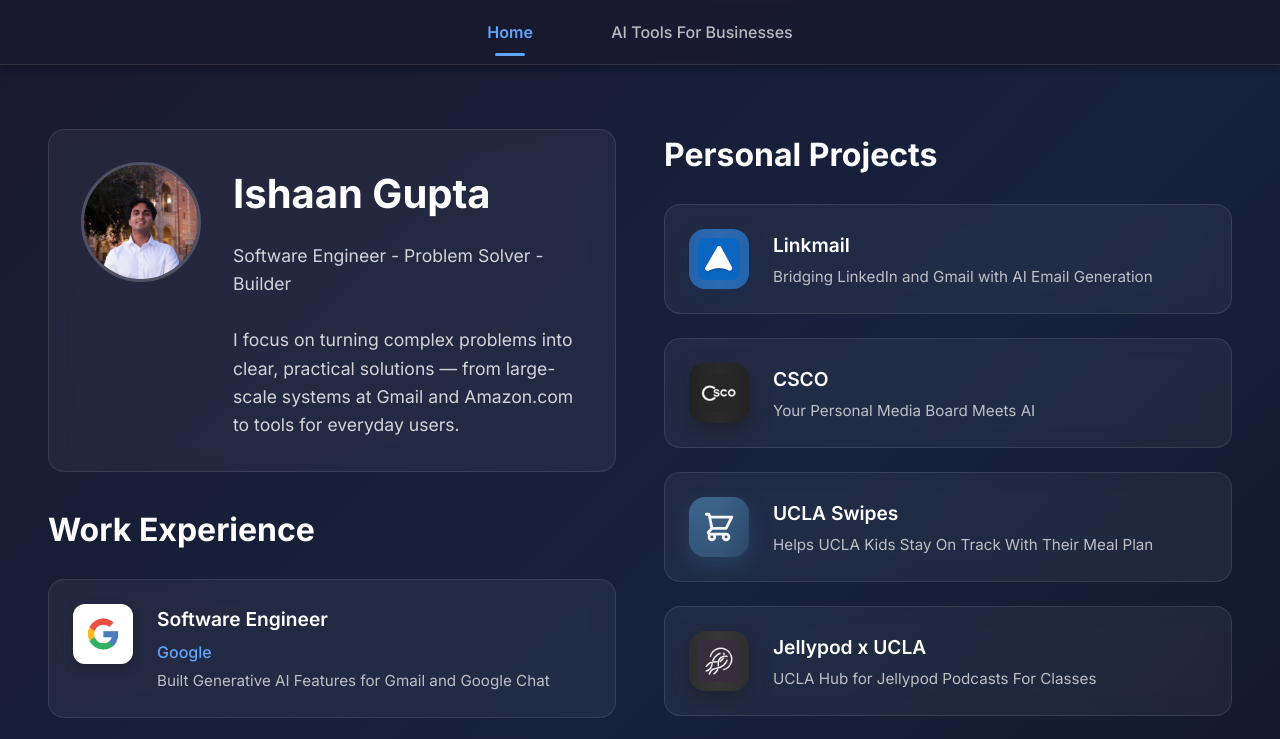
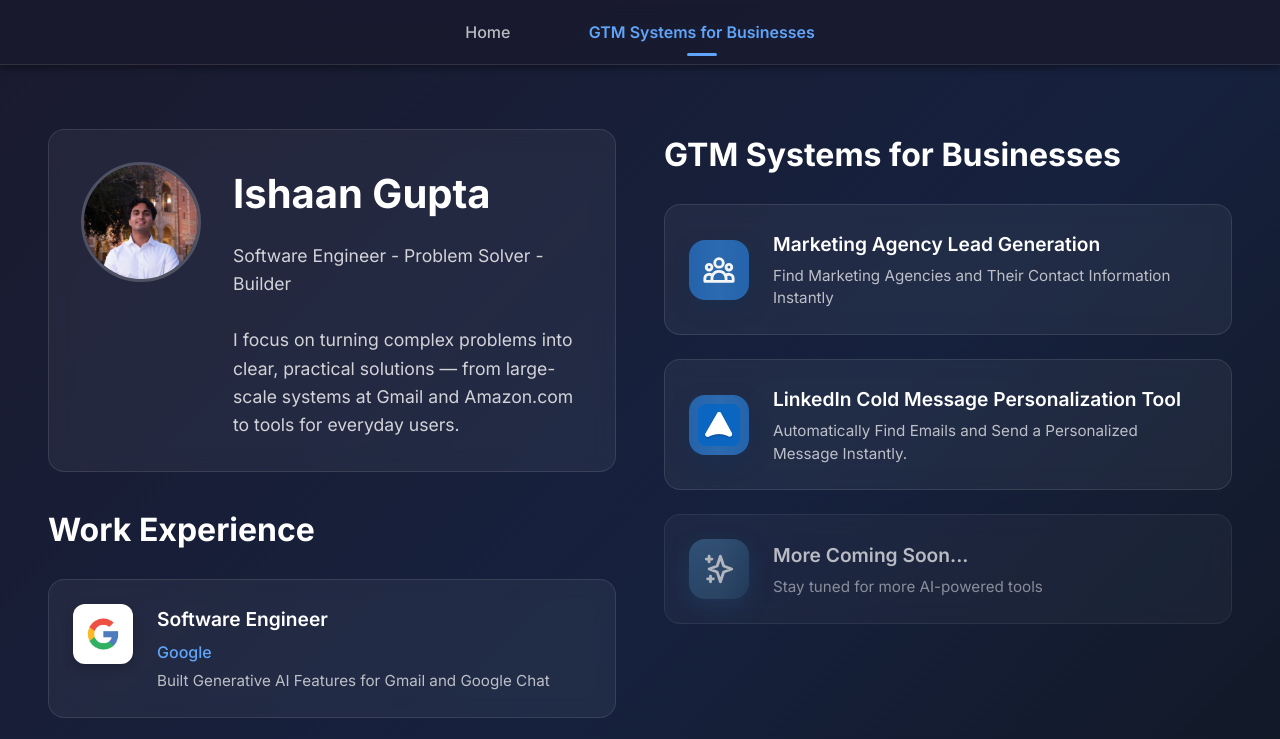
Before and after one commit to igupta1/personal-website, a React (Create React App) app: page /gtm in a window 1280 px wide. Before the commit this address led to /. Shown: the top 739 px of the page. Built offline with nearby package versions, Linux system fonts and the light colour scheme; the HTML template or start-up script is replaced by a standard one.

Commit message:
routing fixes

```diff
--- a/src/App.js
+++ b/src/App.js
@@ -16,8 +16,8 @@
         <main className="main-content">
           <Routes>
             <Route path="/" element={<About />} />
-            <Route path="/ai-tools" element={<AITools />} />
-<Route path="/ai-tools/lead-gen" element={<LeadGenDemo />} />
+            <Route path="/gtm" element={<AITools />} />
+<Route path="/gtm/marketing-agency" element={<LeadGenDemo />} />
             <Route path="*" element={<Navigate to="/" replace />} />
           </Routes>
         </main>
--- a/src/components/Header.js
+++ b/src/components/Header.js
@@ -32,10 +32,10 @@
           </li>
           <li>
             <NavLink
-              to="/ai-tools"
+              to="/gtm"
               className={({ isActive }) => (isActive ? "active" : "")}
             >
-              AI Tools For Businesses
+              GTM Systems for Businesses
             </NavLink>
           </li>
         </ul>
--- a/src/pages/AITools.js
+++ b/src/pages/AITools.js
@@ -46,7 +46,7 @@
       description: "Find Marketing Agencies and Their Contact Information Instantly",
       icon: <HiOutlineUserGroup size={34} color="#f5f5f5" />,
       isReactIcon: true,
-      link: "/ai-tools/lead-gen",
+      link: "/gtm/marketing-agency",
     },
     {
       id: 3,
@@ -117,7 +117,7 @@
         {/* Right Column - AI Tools */}
         <div className="about-right-column">
           <section id="ai-tools" className="projects-section">
-            <h2>AI Tools For Businesses</h2>
+            <h2>GTM Systems for Businesses</h2>
             <div className="projects-list">
               {aiTools.map((tool) => (
                 <div
--- a/src/pages/LeadGenDemo.js
+++ b/src/pages/LeadGenDemo.js
@@ -208,7 +208,7 @@
           <section className="demo-section">
             <div className="demo-top-row">
               <div className="demo-section-header">
-                <Link to="/ai-tools" className="back-link-inline">Back to AI Tools</Link>
+                <Link to="/gtm" className="back-link-inline">Back to GTM Systems</Link>
                 <h2>Find Companies Needing Marketing Help</h2>
               </div>
             </div>
```
